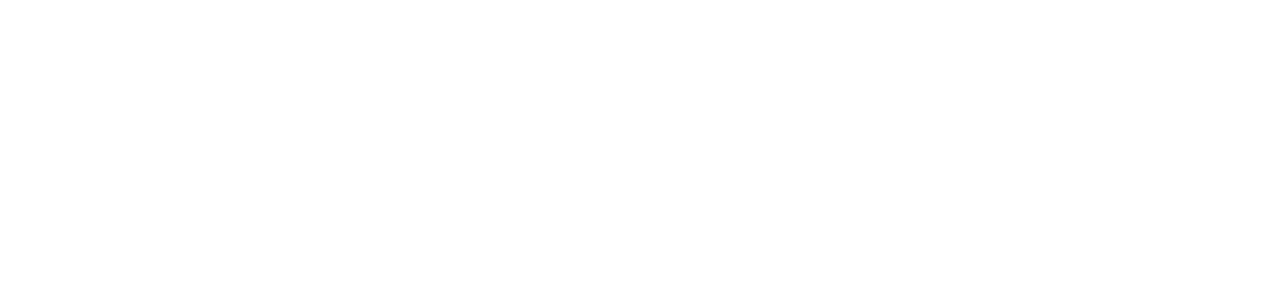
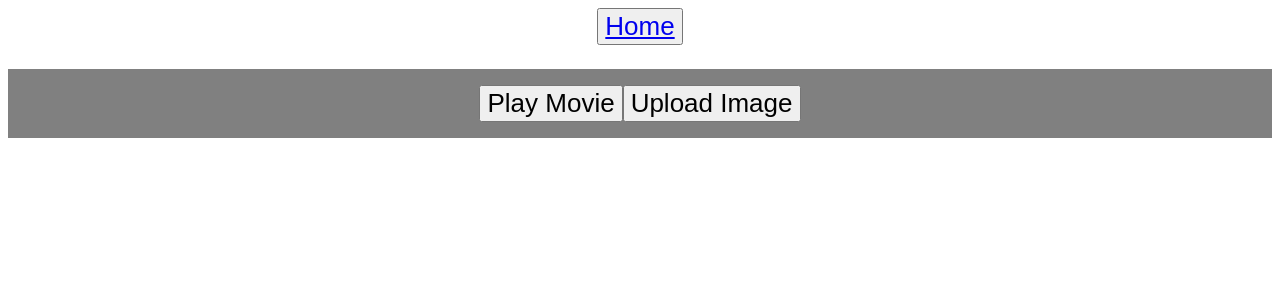
Before and after one commit to diogoditorr/react-docs-examples, a React (Vite) app: page /responding-events in a window 1280 px wide. Before the commit this address had no page. Shown: the top 300 px of the page. Built offline with nearby package versions, Linux system fonts and the light colour scheme.

Commit message:
feat: add responding to events components

```diff
--- a/src/App.tsx
+++ b/src/App.tsx
@@ -3,6 +3,8 @@
 import "./App.css";
 import FilterableProductTable from "./components/FilterableProductTable/FilterableProductTable";
 import HomeButtonWrapper from "./components/HomeButtonWrapper";
+import Toolbar from "./components/RespondingToEvents/Toolbar";
+import Gallery from "./components/States/Gallery";
 
 const PRODUCTS = [
     { category: "Fruits", price: "$1", stocked: true, name: "Apple" },
@@ -34,6 +36,12 @@
                             <li>
                                 <Link to="filter-table">filter-table</Link>
                             </li>
+                            <li>
+                                <Link to="responding-events">responding-events</Link>
+                            </li>
+                            <li>
+                                <Link to="states">states</Link>
+                            </li>
                         </ul>
                     }
                 />
@@ -45,6 +53,22 @@
                         </HomeButtonWrapper>
                     }
                 />
+                <Route
+                    path="responding-events"
+                    element={
+                        <HomeButtonWrapper>
+                            <Toolbar />
+                        </HomeButtonWrapper>
+                    }
+                />
+                <Route
+                    path="states"
+                    element={
+                        <HomeButtonWrapper>
+                            <Gallery />
+                        </HomeButtonWrapper>
+                    }
+                />
             </Routes>
         </div>
     );
--- /dev/null
+++ b/src/components/RespondingToEvents/Toolbar.tsx
@@ -0,0 +1,34 @@
+import React from "react";
+
+type ButtonProps = {
+    onClick: () => void;
+    children: React.ReactNode;
+}
+
+function Button({ onClick, children }: ButtonProps) {
+    return (
+        <button
+            onClick={(e) => {
+                e.stopPropagation();
+                onClick();
+            }}
+        >
+            {children}
+        </button>
+    );
+}
+
+export default function Toolbar() {
+    return (
+        <div
+            className="Toolbar"
+            style={{ backgroundColor: "gray", padding: 16 }}
+            onClick={() => {
+                alert("You clicked on the toolbar!");
+            }}
+        >
+            <Button onClick={() => alert("Playing!")}>Play Movie</Button>
+            <Button onClick={() => alert("Uploading!")}>Upload Image</Button>
+        </div>
+    );
+}
```
